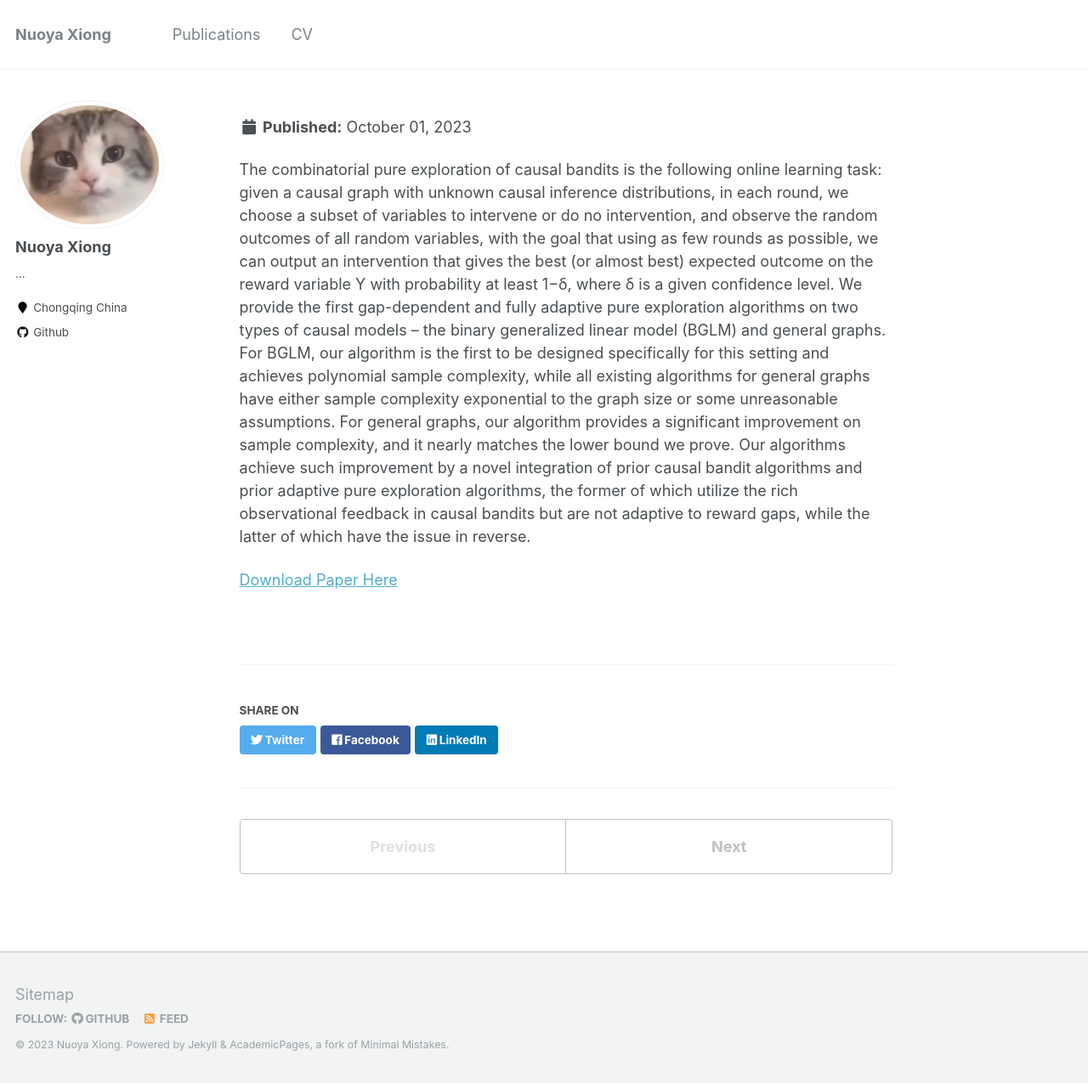
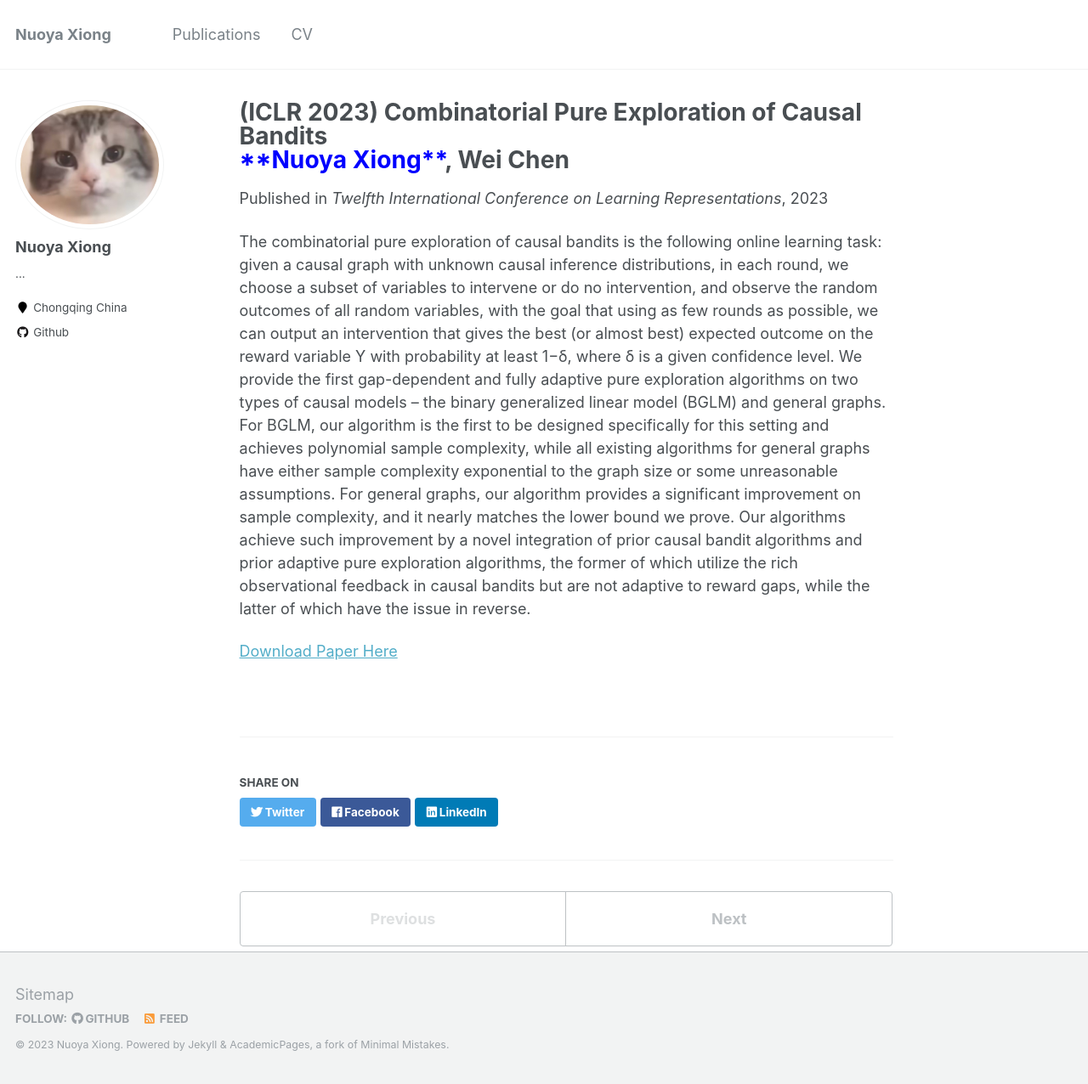
Before and after one commit to xiongny/xiongny.github.io, a Jekyll site: the page built from _publications/2009-10-01-paper-title-number-1.md, in a window 1280 px wide and 1276 px high. Shown: the whole window at 85% size. Built offline with Jekyll 4.4.1, drawn with Linux system fonts in a browser that asks for light colours.

Commit message:
Update 2009-10-01-paper-title-number-1.md

```diff
--- a/_publications/2009-10-01-paper-title-number-1.md
+++ b/_publications/2009-10-01-paper-title-number-1.md
@@ -1,5 +1,5 @@
 ---
-title: "(ICLR 2023) Combinatorial Pure Exploration of Causal Bandits <br \> <font color=blue>**Nuoya Xiong**</font>, Wei Chen"
+title: "(ICLR 2023) Combinatorial Pure Exploration of Causal Bandits <br /> <font color=blue>**Nuoya Xiong**</font>, Wei Chen"
 collection: publications
 permalink: /publication/2009-10-01-paper-title-number-1
 excerpt: ' '
```
